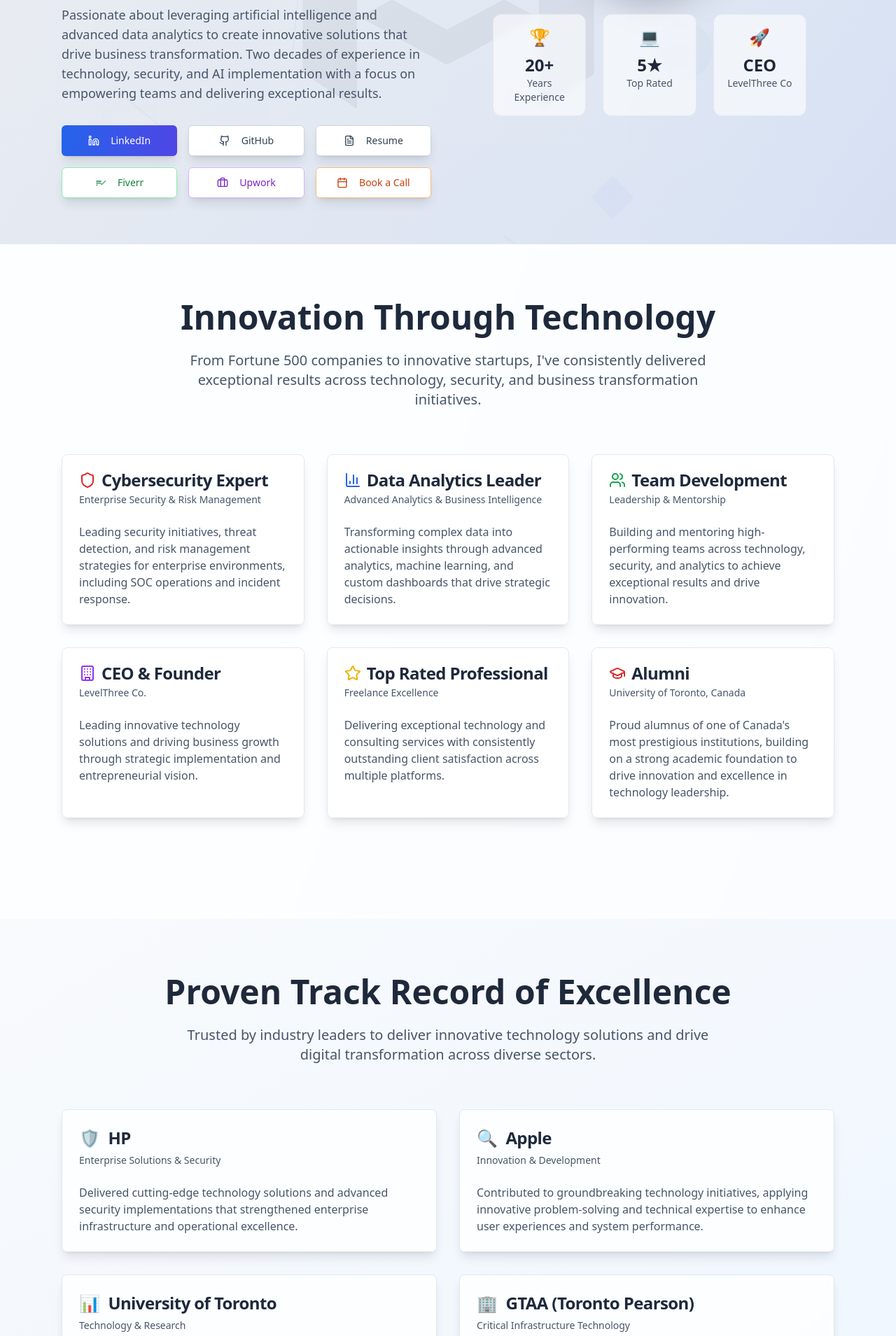
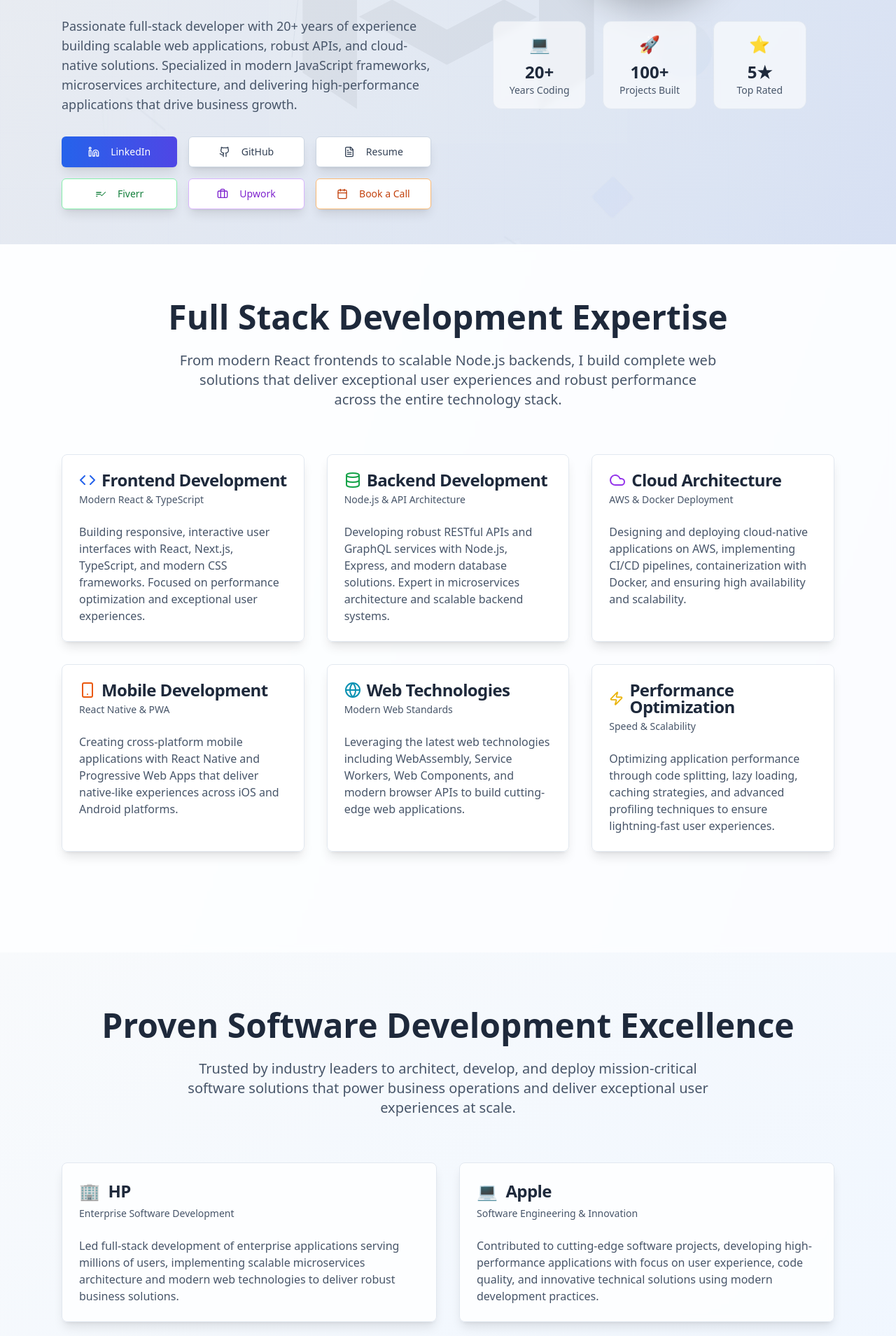
Before and after one commit to maursader/cavalieri-brand-genesis, a React (Vite) app: page / in a window 1280 px wide. Shown: the part 451-2360 px from the top of the page at 70% size. Built offline with nearby package versions, Linux system fonts and the light colour scheme.

Commit message:
Update website copy
Focus on full stack software development experience.

```diff
--- a/src/components/sections/About.tsx
+++ b/src/components/sections/About.tsx
@@ -1,6 +1,6 @@
 
 import { Card, CardContent, CardDescription, CardHeader, CardTitle } from "@/components/ui/card";
-import { Building, Star, GraduationCap, Shield, BarChart3, Users } from "lucide-react";
+import { Code, Database, Cloud, Smartphone, Globe, Zap } from "lucide-react";
 import { motion } from "framer-motion";
 
 export const About = () => {
@@ -15,11 +15,11 @@ export const About = () => {
           className="text-center mb-16"
         >
           <h2 className="text-4xl md:text-5xl font-bold text-slate-800 mb-6">
-            Innovation Through Technology
+            Full Stack Development Expertise
           </h2>
           <p className="text-xl text-slate-600 max-w-3xl mx-auto">
-            From Fortune 500 companies to innovative startups, I've consistently delivered
-            exceptional results across technology, security, and business transformation initiatives.
+            From modern React frontends to scalable Node.js backends, I build complete web solutions
+            that deliver exceptional user experiences and robust performance across the entire technology stack.
           </p>
         </motion.div>
 
@@ -34,16 +34,17 @@ export const About = () => {
             <Card className="bg-white/80 backdrop-blur-sm border-slate-200 h-full shadow-lg hover:shadow-xl transition-all duration-300">
               <CardHeader>
                 <CardTitle className="text-slate-800 flex items-center gap-2">
-                  <Shield className="w-6 h-6 text-red-600" />
-                  Cybersecurity Expert
+                  <Code className="w-6 h-6 text-blue-600" />
+                  Frontend Development
                 </CardTitle>
                 <CardDescription className="text-slate-600">
-                  Enterprise Security & Risk Management
+                  Modern React & TypeScript
                 </CardDescription>
               </CardHeader>
               <CardContent>
                 <p className="text-slate-600">
-                  Leading security initiatives, threat detection, and risk management strategies for enterprise environments, including SOC operations and incident response.
+                  Building responsive, interactive user interfaces with React, Next.js, TypeScript, and modern CSS frameworks.
+                  Focused on performance optimization and exceptional user experiences.
                 </p>
               </CardContent>
             </Card>
@@ -59,16 +60,17 @@ export const About = () => {
             <Card className="bg-white/80 backdrop-blur-sm border-slate-200 h-full shadow-lg hover:shadow-xl transition-all duration-300">
               <CardHeader>
                 <CardTitle className="text-slate-800 flex items-center gap-2">
-                  <BarChart3 className="w-6 h-6 text-blue-600" />
-                  Data Analytics Leader
+                  <Database className="w-6 h-6 text-green-600" />
+                  Backend Development
                 </CardTitle>
                 <CardDescription className="text-slate-600">
-                  Advanced Analytics & Business Intelligence
+                  Node.js & API Architecture
                 </CardDescription>
               </CardHeader>
               <CardContent>
                 <p className="text-slate-600">
-                  Transforming complex data into actionable insights through advanced analytics, machine learning, and custom dashboards that drive strategic decisions.
+                  Developing robust RESTful APIs and GraphQL services with Node.js, Express, and modern database solutions.
+                  Expert in microservices architecture and scalable backend systems.
                 </p>
               </CardContent>
             </Card>
@@ -84,16 +86,17 @@ export const About = () => {
             <Card className="bg-white/80 backdrop-blur-sm border-slate-200 h-full shadow-lg hover:shadow-xl transition-all duration-300">
               <CardHeader>
                 <CardTitle className="text-slate-800 flex items-center gap-2">
-                  <Users className="w-6 h-6 text-green-600" />
-                  Team Development
+                  <Cloud className="w-6 h-6 text-purple-600" />
+                  Cloud Architecture
                 </CardTitle>
                 <CardDescription className="text-slate-600">
-                  Leadership & Mentorship
+                  AWS & Docker Deployment
                 </CardDescription>
               </CardHeader>
               <CardContent>
                 <p className="text-slate-600">
-                  Building and mentoring high-performing teams across technology, security, and analytics to achieve exceptional results and drive innovation.
+                  Designing and deploying cloud-native applications on AWS, implementing CI/CD pipelines,
+                  containerization with Docker, and ensuring high availability and scalability.
                 </p>
               </CardContent>
             </Card>
@@ -109,16 +112,17 @@ export const About = () => {
             <Card className="bg-white/80 backdrop-blur-sm border-slate-200 h-full shadow-lg hover:shadow-xl transition-all duration-300">
               <CardHeader>
                 <CardTitle className="text-slate-800 flex items-center gap-2">
-                  <Building className="w-6 h-6 text-purple-600" />
-                  CEO & Founder
+                  <Smartphone className="w-6 h-6 text-orange-600" />
+                  Mobile Development
                 </CardTitle>
                 <CardDescription className="text-slate-600">
-                  LevelThree Co.
+                  React Native & PWA
                 </CardDescription>
               </CardHeader>
               <CardContent>
                 <p className="text-slate-600">
-                  Leading innovative technology solutions and driving business growth through strategic implementation and entrepreneurial vision.
+                  Creating cross-platform mobile applications with React Native and Progressive Web Apps
+                  that deliver native-like experiences across iOS and Android platforms.
                 </p>
               </CardContent>
             </Card>
@@ -134,16 +138,17 @@ export const About = () => {
             <Card className="bg-white/80 backdrop-blur-sm border-slate-200 h-full shadow-lg hover:shadow-xl transition-all duration-300">
               <CardHeader>
                 <CardTitle className="text-slate-800 flex items-center gap-2">
-                  <Star className="w-6 h-6 text-yellow-500" />
-                  Top Rated Professional
+                  <Globe className="w-6 h-6 text-cyan-600" />
+                  Web Technologies
                 </CardTitle>
                 <CardDescription className="text-slate-600">
-                  Freelance Excellence
+                  Modern Web Standards
                 </CardDescription>
               </CardHeader>
               <CardContent>
                 <p className="text-slate-600">
-                  Delivering exceptional technology and consulting services with consistently outstanding client satisfaction across multiple platforms.
+                  Leveraging the latest web technologies including WebAssembly, Service Workers,
+                  Web Components, and modern browser APIs to build cutting-edge web applications.
                 </p>
               </CardContent>
             </Card>
@@ -159,16 +164,17 @@ export const About = () => {
             <Card className="bg-white/80 backdrop-blur-sm border-slate-200 h-full shadow-lg hover:shadow-xl transition-all duration-300">
               <CardHeader>
                 <CardTitle className="text-slate-800 flex items-center gap-2">
-                  <GraduationCap className="w-6 h-6 text-red-600" />
-                  Alumni
+                  <Zap className="w-6 h-6 text-yellow-500" />
+                  Performance Optimization
                 </CardTitle>
                 <CardDescription className="text-slate-600">
-                  University of Toronto, Canada
+                  Speed & Scalability
                 </CardDescription>
               </CardHeader>
               <CardContent>
                 <p className="text-slate-600">
-                  Proud alumnus of one of Canada's most prestigious institutions, building on a strong academic foundation to drive innovation and excellence in technology leadership.
+                  Optimizing application performance through code splitting, lazy loading, caching strategies,
+                  and advanced profiling techniques to ensure lightning-fast user experiences.
                 </p>
               </CardContent>
             </Card>
--- a/src/components/sections/Experience.tsx
+++ b/src/components/sections/Experience.tsx
@@ -6,27 +6,27 @@ export const Experience = () => {
   const experiences = [
     {
       company: "HP",
-      type: "Enterprise Solutions & Security",
-      description: "Delivered cutting-edge technology solutions and advanced security implementations that strengthened enterprise infrastructure and operational excellence.",
-      icon: "🛡️"
+      type: "Enterprise Software Development",
+      description: "Led full-stack development of enterprise applications serving millions of users, implementing scalable microservices architecture and modern web technologies to deliver robust business solutions.",
+      icon: "🏢"
     },
     {
       company: "Apple",
-      type: "Innovation & Development",
-      description: "Contributed to groundbreaking technology initiatives, applying innovative problem-solving and technical expertise to enhance user experiences and system performance.",
-      icon: "🔍"
+      type: "Software Engineering & Innovation",
+      description: "Contributed to cutting-edge software projects, developing high-performance applications with focus on user experience, code quality, and innovative technical solutions using modern development practices.",
+      icon: "💻"
     },
     {
       company: "University of Toronto",
-      type: "Technology & Research",
-      description: "Spearheaded technology research and development projects at one of Canada's most prestigious institutions, driving innovation in advanced computing solutions.",
-      icon: "📊"
+      type: "Software Development & Research",
+      description: "Architected and developed complex web applications and research platforms, leveraging full-stack technologies to create scalable solutions for academic and administrative systems.",
+      icon: "🎓"
     },
     {
       company: "GTAA (Toronto Pearson)",
-      type: "Critical Infrastructure Technology",
-      description: "Led technology initiatives for one of North America's busiest airports, ensuring robust systems and seamless operations for millions of travelers.",
-      icon: "🏢"
+      type: "Mission-Critical Software Systems",
+      description: "Built and maintained critical software infrastructure supporting one of North America's busiest airports, ensuring 99.9% uptime and seamless operations for millions of travelers annually.",
+      icon: "✈️"
     }
   ];
 
@@ -41,10 +41,11 @@ export const Experience = () => {
           className="text-center mb-16"
         >
           <h2 className="text-4xl md:text-5xl font-bold text-slate-800 mb-6">
-            Proven Track Record of Excellence
+            Proven Software Development Excellence
           </h2>
           <p className="text-xl text-slate-600 max-w-3xl mx-auto">
-            Trusted by industry leaders to deliver innovative technology solutions and drive digital transformation across diverse sectors.
+            Trusted by industry leaders to architect, develop, and deploy mission-critical software solutions
+            that power business operations and deliver exceptional user experiences at scale.
           </p>
         </motion.div>
 
--- a/src/components/sections/Hero.tsx
+++ b/src/components/sections/Hero.tsx
@@ -20,11 +20,7 @@ export const Hero = () => {
     hidden: { y: 30, opacity: 0 },
     visible: {
       y: 0,
-      opacity: 1,
-      transition: {
-        duration: 0.8,
-        ease: "easeOut"
-      }
+      opacity: 1
     }
   };
 
@@ -122,7 +118,7 @@ export const Hero = () => {
               whileHover={{ scale: 1.05, backgroundColor: "#fef2f2" }}
             >
               <Flag className="w-5 h-5 text-red-600" />
-              <span className="text-red-600 font-medium">🍁 Proud Canadian Professional</span>
+              <span className="text-red-600 font-medium">🍁 Senior Full Stack Developer</span>
             </motion.div>
 
             <div>
@@ -143,6 +139,7 @@ export const Hero = () => {
               <motion.div
                 className="flex items-center gap-3 text-slate-600 mb-6"
                 variants={itemVariants}
+                transition={{ duration: 0.8, ease: "easeOut" }}
               >
                 <div className="flex items-center gap-2">
                   <MapPin className="w-5 h-5 text-blue-600" />
@@ -154,19 +151,25 @@ export const Hero = () => {
             <motion.p
               className="text-xl text-slate-700 leading-relaxed font-medium"
               variants={itemVariants}
+              transition={{ duration: 0.8, ease: "easeOut" }}
             >
-              Full Stack Developer • AI & Machine Learning Expert • Cybersecurity Specialist • Data Analytics Professional
+              Senior Full Stack Software Developer • React & Node.js Expert • Cloud Architecture Specialist • Enterprise Solutions Engineer
             </motion.p>
 
             <motion.p
               className="text-lg text-slate-600"
               variants={itemVariants}
+              transition={{ duration: 0.8, ease: "easeOut" }}
             >
-              Passionate about leveraging artificial intelligence and advanced data analytics to create innovative solutions that drive business transformation.
-              Two decades of experience in technology, security, and AI implementation with a focus on empowering teams and delivering exceptional results.
+              Passionate full-stack developer with 20+ years of experience building scalable web applications, robust APIs, and cloud-native solutions.
+              Specialized in modern JavaScript frameworks, microservices architecture, and delivering high-performance applications that drive business growth.
             </motion.p>
 
-            <motion.div variants={itemVariants} className="space-y-4">
+            <motion.div
+              variants={itemVariants}
+              transition={{ duration: 0.8, ease: "easeOut" }}
+              className="space-y-4"
+            >
               {/* First row of buttons */}
               <div className="grid grid-cols-3 gap-4">
                 <motion.div whileHover={{ scale: 1.05 }} whileTap={{ scale: 0.95 }}>
@@ -231,7 +234,11 @@ export const Hero = () => {
           </motion.div>
 
           {/* Right Column - Image and Stats */}
-          <motion.div variants={itemVariants} className="flex flex-col items-center space-y-8">
+          <motion.div
+            variants={itemVariants}
+            transition={{ duration: 0.8, ease: "easeOut" }}
+            className="flex flex-col items-center space-y-8"
+          >
             <motion.img
               src="/lovable-uploads/8adf3f6a-3592-4fa3-b22e-6353866d49a7.png"
               alt="Maurizio Cavalieri"
@@ -253,24 +260,10 @@ export const Hero = () => {
                   className="text-2xl mx-auto mb-2"
                   whileHover={{ scale: 1.2, rotate: 10 }}
                 >
-                  🏆
+                  💻
                 </motion.div>
                 <div className="text-2xl font-bold text-slate-800">20+</div>
-                <div className="text-sm text-slate-600">Years Experience</div>
-              </motion.div>
-
-              <motion.div
-                className="text-center p-4 bg-white/60 backdrop-blur-sm rounded-xl border border-slate-200"
-                whileHover={{ y: -5 }}
-              >
-                <motion.div
-                  className="text-2xl mx-auto mb-2"
-                  whileHover={{ scale: 1.2, rotate: 10 }}
-                >
-                  💻
-                </motion.div>
-                <div className="text-2xl font-bold text-slate-800">5★</div>
-                <div className="text-sm text-slate-600">Top Rated</div>
+                <div className="text-sm text-slate-600">Years Coding</div>
               </motion.div>
 
               <motion.div
@@ -283,8 +276,22 @@ export const Hero = () => {
                 >
                   🚀
                 </motion.div>
-                <div className="text-2xl font-bold text-slate-800">CEO</div>
-                <div className="text-sm text-slate-600">LevelThree Co</div>
+                <div className="text-2xl font-bold text-slate-800">100+</div>
+                <div className="text-sm text-slate-600">Projects Built</div>
+              </motion.div>
+
+              <motion.div
+                className="text-center p-4 bg-white/60 backdrop-blur-sm rounded-xl border border-slate-200"
+                whileHover={{ y: -5 }}
+              >
+                <motion.div
+                  className="text-2xl mx-auto mb-2"
+                  whileHover={{ scale: 1.2, rotate: 10 }}
+                >
+                  ⭐
+                </motion.div>
+                <div className="text-2xl font-bold text-slate-800">5★</div>
+                <div className="text-sm text-slate-600">Top Rated</div>
               </motion.div>
             </div>
           </motion.div>
--- a/src/components/sections/Skills.tsx
+++ b/src/components/sections/Skills.tsx
@@ -4,15 +4,15 @@ import { motion } from "framer-motion";
 
 export const Skills = () => {
   const skills = [
-    "Full Stack Development",
-    "AI & Machine Learning",
-    "Cybersecurity & SOC Operations",
-    "Data Analytics & Visualization",
-    "Cloud Architecture",
-    "DevOps & Automation",
-    "Artificial Intelligence Solutions",
-    "Business Strategy",
-    "Team Leadership"
+    "React & Next.js",
+    "Node.js & Express",
+    "TypeScript & JavaScript",
+    "Python & Django",
+    "PostgreSQL & MongoDB",
+    "AWS & Cloud Services",
+    "Docker & Kubernetes",
+    "GraphQL & REST APIs",
+    "Git & CI/CD Pipelines"
   ];
 
   return (
@@ -26,10 +26,11 @@ export const Skills = () => {
           className="text-center mb-16"
         >
           <h2 className="text-4xl md:text-5xl font-bold text-slate-800 mb-6">
-            Technical Expertise & AI Leadership
+            Full Stack Technology Mastery
           </h2>
           <p className="text-xl text-slate-600 max-w-3xl mx-auto">
-            Combining deep technical knowledge with cutting-edge AI expertise and strategic business thinking to deliver innovative solutions that drive growth and digital transformation.
+            Proficient across the entire development stack with deep expertise in modern frameworks,
+            cloud technologies, and best practices that power today's most successful web applications.
           </p>
         </motion.div>
 
```
